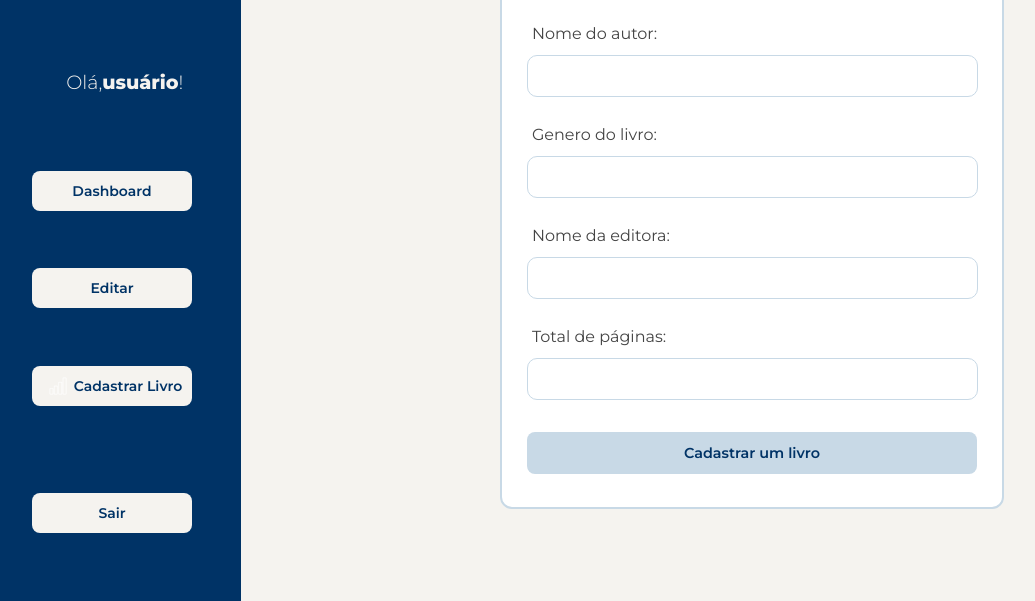
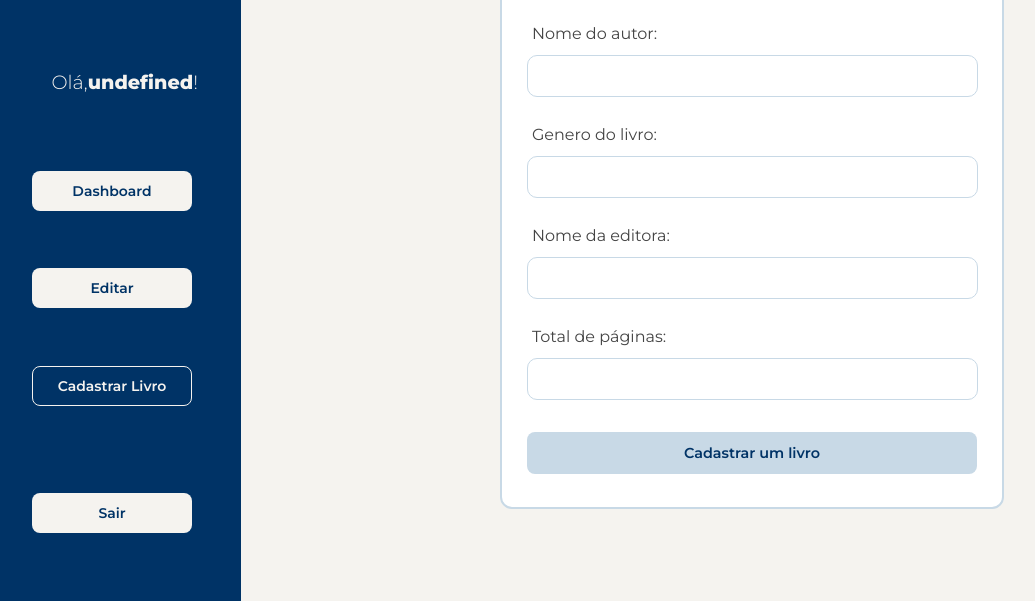
Before and after one commit to Thabata356/ProjetoIndividual, a website: page web-data-viz/public/dashboard/cadastrarLivro.html in a window 1280 px wide. Shown: the part 199-800 px from the top of the page, without its empty margins (16-1051 px from the left). Drawn offline with nearby package versions, Linux system fonts and the light colour scheme.

Commit message:
:sparkles: Feat: Terminar o css da nav-bar.

```diff
--- a/web-data-viz/public/css/dashboards.css
+++ b/web-data-viz/public/css/dashboards.css
@@ -461,30 +461,23 @@ canvas {
   padding: 0;
 }
 
-.btn-nav .icon{
-  display: flex;
-  width: 20px;
-  height: 20px;
+.agora{
+  border: solid 1px #f5f3ef;
+  background-color: #003366;
 }
 
-.btn-nav .icon-branco{
-  display: none;
+.agora h3{
+  color: #f5f3ef;
 }
 
-.agora .icon-branco{
-  display: flex;
-  width: 20px;
-  height: 20px;
+.btn-nav:hover{
+  border: solid 1px #f5f3ef;
+  background-color: #003366;
+  color: #f5f3ef !important;
 }
 
-.agora .icon{
-  display: none;
-}
-
-
-.btn-nav:hover,
-.btn-nav-white:hover {
-  background-color: #f5f3ef;
+.btn-nav:hover h3{
+  color: #f5f3ef;
 }
 
 .btn-logout {
--- a/web-data-viz/public/dashboard/cadastrarLivro.html
+++ b/web-data-viz/public/dashboard/cadastrarLivro.html
@@ -30,25 +30,23 @@
             <img src="../assets/imgs/logo-branca.png" alt="">
 
             <div class="hello">
-                <h3>Olá, <span id="b_usuario">usuário</span>!</h3>
+                <h3>Olá, <span id="b_usuario"></span>!</h3>
             </div>
 
-            <div class="btn-nav">
-                <a href="./dashboard.html">
+            <a href="./dashboard.html">
+                <div class="btn-nav">
                     <h3>Dashboard</h3>
-                </a>
-            </div>
+                </div>
+            </a>
 
-            <div class="btn-nav">
-                <a href="./editar.html">
+            <a href="./editar.html">
+                <div class="btn-nav">
                     <h3>Editar</h3>
-                </a>
-            </div>
+                </div>
+            </a>
 
             <a href="./cadastrarLivro.html">
                 <div class="btn-nav agora">
-                    <img class="icon" src="../assets/imgs/grafico-de-barras.png">
-                    <img class="icon-branco" src="../assets/imgs/grafico-de-barras-branca.png" alt="">
                     <h3>Cadastrar Livro</h3>
                 </div>
             </a>
@@ -89,7 +87,7 @@
 </html>
 
 <script>
-    let b_usuario = sessionStorage.NOME_USUARIO;
+    b_usuario.innerHTML= `${sessionStorage.NOME_USUARIO}`;
 
     function cadastrarLivro() {
         var idUsuario = sessionStorage.ID_USUARIO;
```
Also changed, not shown: web-data-viz/public/dashboard/dashboard.html (+14 -15 lines), web-data-viz/public/dashboard/editar.html (+14 -14 lines).
